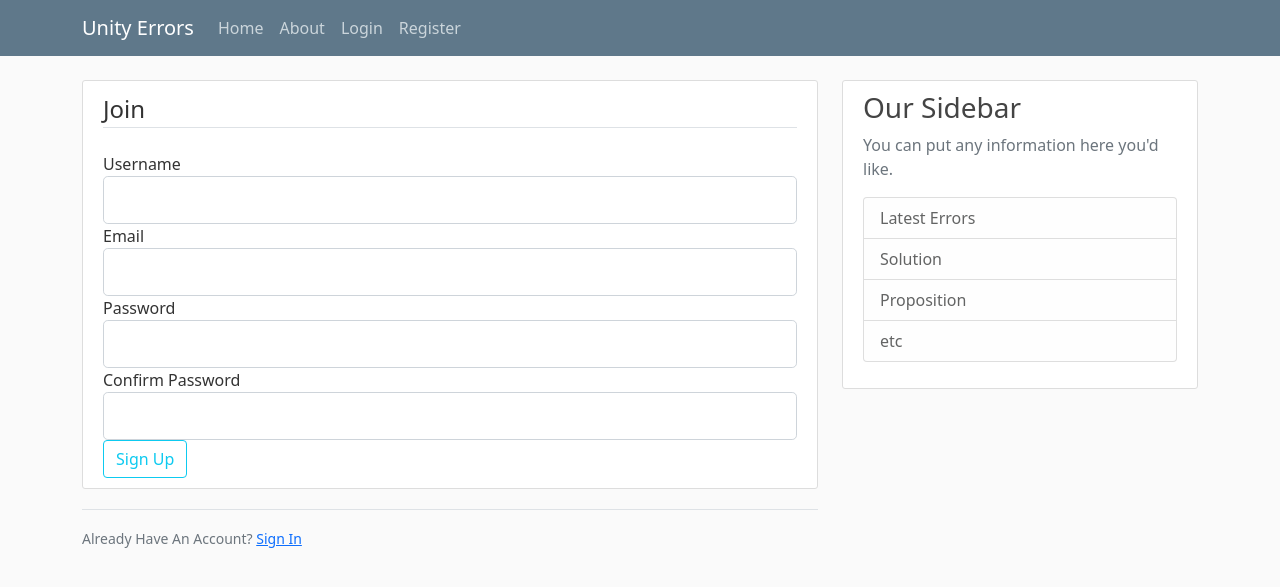
After one commit to gzelek8/FlaskREST, a Flask app: page /register in a window 1280 px wide. The commit adds this page. Shown: the top 587 px of the page. Run offline with Flask 2, Linux system fonts and the light colour scheme; some libraries are stand-ins or nearby versions.

Commit message:
register and login form

```diff
--- a/main.py
+++ b/app.py
@@ -1,6 +1,9 @@
-from flask import Flask, render_template, request, redirect, url_for
+from flask import Flask, render_template, request, redirect, url_for, flash, redirect
+from forms import RegistrationForm, LoginForm
 
 app = Flask(__name__)
+
+app.config['SECRET_KEY'] = 'c6eef9e5b42780f9bb355cc25a85da78'
 
 from sqlalchemy import create_engine
 from sqlalchemy.orm import sessionmaker
@@ -12,6 +15,21 @@ Base.metadata.bind = engine
 
 DBSession = sessionmaker(bind=engine)
 session = DBSession()
+
+
+@app.route("/register", methods=['GET', 'POST'])
+def register():
+    form = RegistrationForm()
+    if form.validate_on_submit():
+        flash(f'Account created for {form.username.data}!', 'success')
+        return redirect(url_for('showErrors'))
+    return render_template('register.html', form=form)
+
+
+@app.route("/login")
+def login():
+    form = LoginForm()
+    return render_template('login.html', form=form)
 
 
 @app.route('/')
@@ -99,7 +117,6 @@ def deleteAnError(id):
     return 'Removed Error with id %s' % id
 
 
-@app.route('/')
 @app.route('/errorsApi', methods=['GET', 'POST'])
 def errorsFunction():
     if request.method == 'GET':
--- /dev/null
+++ b/forms.py
@@ -0,0 +1,24 @@
+from flask_wtf import FlaskForm
+from wtforms import StringField, PasswordField, SubmitField, BooleanField
+from wtforms.validators import DataRequired, Length, Email, EqualTo
+
+
+class RegistrationForm(FlaskForm):
+    username = StringField('Username',
+                           validators=[DataRequired(), Length(min=3, max=20)])
+    email = StringField('Email',
+                        validators=[DataRequired(), Email()])
+    password = PasswordField('Password',
+                             validators=[DataRequired()])
+    confirm_password = PasswordField('Confirm Password',
+                                     validators=[DataRequired(), EqualTo('password')])
+    submit = SubmitField('Sign Up')
+
+
+class LoginForm(FlaskForm):
+    email = StringField('Email',
+                        validators=[DataRequired(), Email()])
+    password = PasswordField('Password',
+                             validators=[DataRequired()])
+    remember = BooleanField('Remember Me')
+    submit = SubmitField('Sign In')
--- a/requirements.txt
+++ b/requirements.txt
@@ -11,3 +11,4 @@ six==1.15.0
 SQLAlchemy==1.3.18
 Werkzeug==1.0.1
 requests~=2.25.0
+WTForms~=2.3.3
--- a/templates/layout.html
+++ b/templates/layout.html
@@ -20,13 +20,13 @@
           </button>
           <div class="collapse navbar-collapse" id="navbarToggle">
             <div class="navbar-nav mr-auto">
-              <a class="nav-item nav-link" href="/">Home</a>
-              <a class="nav-item nav-link" href="/about">About</a>
+              <a class="nav-item nav-link" href="{{ url_for('showErrors') }}">Home</a>
+              <a class="nav-item nav-link" href="{{ url_for('register') }}">About</a>
             </div>
             <!-- Navbar Right Side -->
             <div class="navbar-nav">
-              <a class="nav-item nav-link" href="/login">Login</a>
-              <a class="nav-item nav-link" href="/register">Register</a>
+              <a class="nav-item nav-link" href="{{ url_for('login') }}">Login</a>
+              <a class="nav-item nav-link" href="{{ url_for('register') }}">Register</a>
             </div>
           </div>
         </div>
@@ -35,7 +35,16 @@
     <main role="main" class="container">
       <div class="row">
         <div class="col-md-8">
-          {% block content %}{% endblock %}
+            {% with messages = get_flashed_messages(with_categories=true) %}
+                {% if messages %}
+                    {% for category, message in messages %}
+                        <div class="alert alert-{{ category }}">
+                            {{ message }}
+                        </div>
+                    {% endfor %}
+                {% endif %}
+            {%  endwith %}
+            {% block content %}{% endblock %}
         </div>
         <div class="col-md-4">
           <div class="content-section">
--- /dev/null
+++ b/templates/register.html
@@ -0,0 +1,72 @@
+{% extends "layout.html" %}
+{% block content %}
+    <div class="content-section">
+        <form method="POST" action="">
+            {{ form.hidden_tag() }}
+            <fieldset class="form-group">
+                <legend class="border-bottom mb-4">Join</legend>
+                <div class="form-group">
+                    {{ form.username.label(class="form-control-label") }}
+
+                    {% if form.username.errors %}
+                        {{ form.username(class="form-control form-control-lg is-invalid") }}
+                        <div class="invalid-feedback">
+                            {% for error in form.username.errors %}
+                                <span>{{ error }}</span>
+                            {% endfor %}
+                        </div>
+                    {% else %}
+                        {{ form.username(class="form-control form-control-lg") }}
+                    {% endif %}
+                </div>
+                 <div class="form-group">
+                    {{ form.email.label(class="form-control-label") }}
+                    {% if form.email.errors %}
+                        {{ form.email(class="form-control form-control-lg is-invalid") }}
+                        <div class="invalid-feedback">
+                            {% for error in form.email.errors %}
+                                <span>{{ error }}</span>
+                            {% endfor %}
+                        </div>
+                    {% else %}
+                        {{ form.email(class="form-control form-control-lg") }}
+                    {% endif %}
+                </div>
+                <div class="form-group">
+                    {{ form.password.label(class="form-control-label") }}
+                    {% if form.password.errors %}
+                        {{ form.password(class="form-control form-control-lg is-invalid") }}
+                        <div class="invalid-feedback">
+                            {% for error in form.password.errors %}
+                                <span>{{ error }}</span>
+                            {% endfor %}
+                        </div>
+                    {% else %}
+                        {{ form.password(class="form-control form-control-lg") }}
+                    {% endif %}
+                </div>
+                <div class="form-group">
+                    {{ form.confirm_password.label(class="form-control-label") }}
+                    {% if form.confirm_password.errors %}
+                        {{ form.confirm_password(class="form-control form-control-lg is-invalid") }}
+                        <div class="invalid-feedback">
+                            {% for error in form.confirm_password.errors %}
+                                <span>{{ error }}</span>
+                            {% endfor %}
+                        </div>
+                    {% else %}
+                        {{ form.confirm_password(class="form-control form-control-lg") }}
+                    {% endif %}
+                </div>
+            </fieldset>
+            <div class="form-group">
+                {{ form.submit(class="btn btn-outline-info") }}
+            </div>
+        </form>
+    </div>
+    <div class="border-top pt-3">
+        <small class="text-muted">
+            Already Have An Account? <a class="ml-2" href="{{ url_for('login') }}">Sign In</a>
+        </small>
+    </div>
+{% endblock content %}
```
Also changed, not shown: templates/login.html (added, +52 -0 lines).
